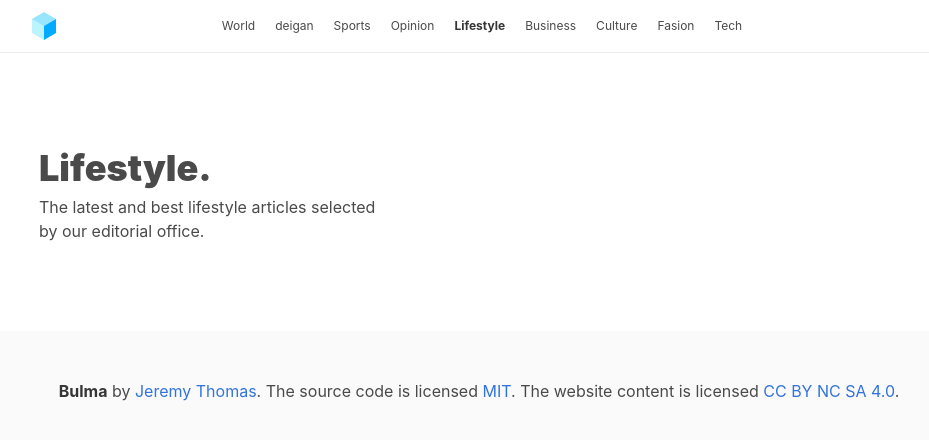
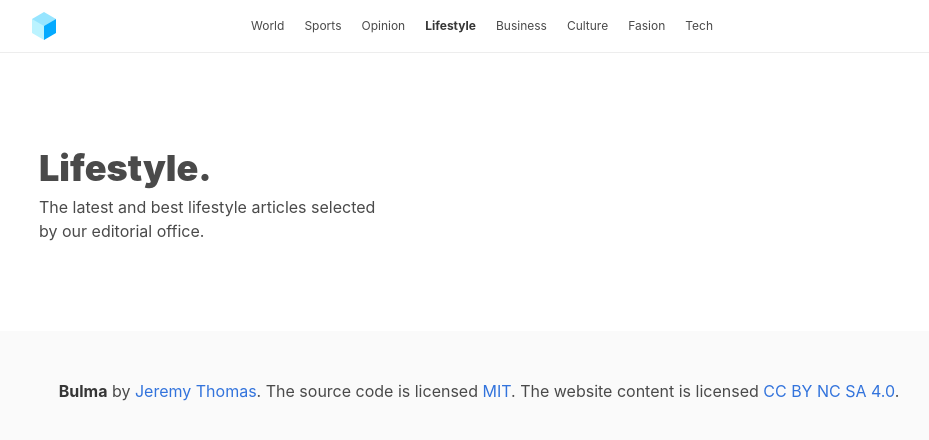
Before and after one commit to deiganM/javascript-assignment-1, a plain HTML site: page js-assignment1/code/index.html in a window 1280 px wide. Shown: the whole page, without its empty margins (161-1090 px from the left). Drawn offline with nearby package versions, Linux system fonts and the light colour scheme.

Commit message:
Deleted test change

```diff
--- a/js-assignment1/code/index.html
+++ b/js-assignment1/code/index.html
@@ -12,7 +12,6 @@
             <div class="logo"></div>
             <ul>
                 <li>World</li>
-                <li>deigan</li>
                 <li>Sports</li>
                 <li>Opinion</li>
                 <li><strong>Lifestyle</strong></li>
```
